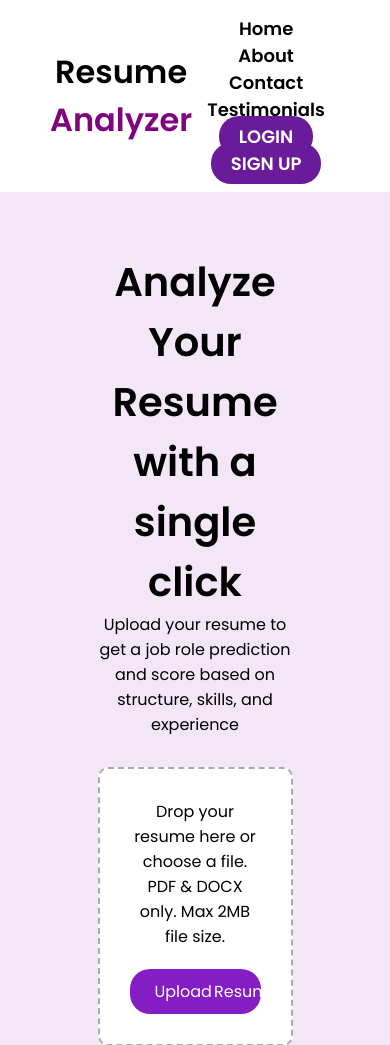
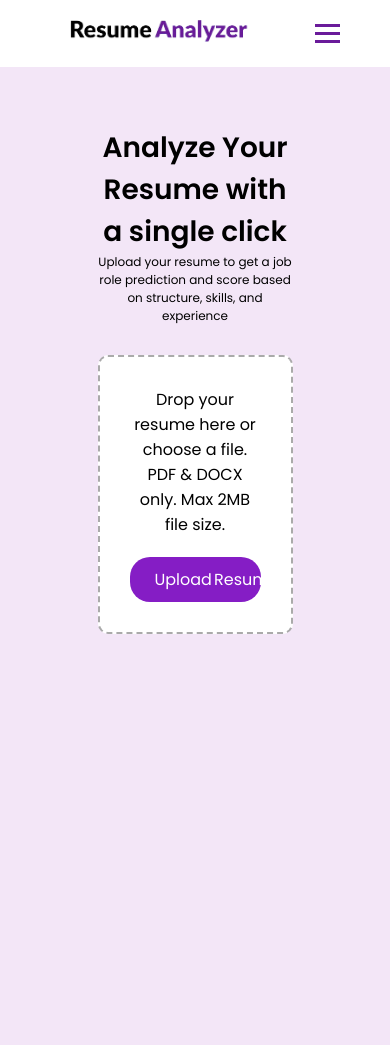
Before and after one commit to akankshaa01/Resume-Analyzer, a Flask app: page / in a window 390 px wide. Shown: the top 1045 px of the page. After the commit the page ends 634 px from the top, so only its background shows below. Run offline with Flask 3, Linux system fonts and the light colour scheme; parts of the project's set-up code (start-up, migrations or seed data) failed here and were passed over.

Commit message:
improved index.html design

```diff
--- a/templates/index.html
+++ b/templates/index.html
@@ -25,14 +25,22 @@
             display: flex;
             justify-content: space-between;
             align-items: center;
+            position: relative;
+            z-index: 1000;
         }
+
+        .nav-links {
+            display: flex;
+            align-items: center;
+            gap: 15px;
+    }
 
         .navbar a {
             color: black;
             text-decoration: none;
             margin: 0 15px;
-            font-weight: 550;
-            font-size: large;
+            font-weight: 505;
+            font-size: 17px;
         }
 
         .navbar a:hover {
@@ -42,9 +50,9 @@
         .login-btn {
             background-color: #6a1b9a;
             color: white;
-            border-radius: 20px;
-            padding: 8px 20px;
-            font-weight: 550;
+            border-radius: 50px;
+            padding: 5px 17px;
+            font-weight: 505;
             text-transform: uppercase;
             text-decoration: none;
         }
@@ -58,15 +66,30 @@
             font-size: 2em;
         }
 
+        .hamburger {
+      display: none;
+      flex-direction: column;
+      cursor: pointer;
+      gap: 5px;
+    }
+
+    .hamburger div {
+      width: 25px;
+      height: 3px;
+      background-color: #6a1b9a;
+      transition: 0.4s;
+    }
+    .main-content h1 {
+      font-size: 40px;
+    }
+
+
       .main-content {
       text-align: center;
       margin: 60px auto;
       max-width: 50%;
     }
 
-    .main-content h1 {
-      font-size: 40px;
-    }
 
     .upload-box {
       background-color: white;
@@ -103,21 +126,68 @@
       font-weight: bold;
       color: #2e7d32;
     }
+    .logo img{
+      height: 50px;
+    }
+    @media (max-width: 768px) {
+      .nav-links {
+        display: none;
+        position: absolute;
+        top: 70px;
+        right: 20px;
+        background-color: white;
+        flex-direction: column;
+        width: 200px;
+        padding: 20px;
+        border-radius: 10px;
+        box-shadow: 0 8px 16px rgba(0, 0, 0, 0.2);
+      }
+      .nav-links.active {
+        display: flex;
+      }
+
+      .hamburger {
+        display: flex;
+      }
+      .navbar .logo img{
+        height:30px;
+      }
+      .main-content {
+        margin: 60px auto;
+      }
+
+      .main-content h1 {
+                font-size: 28px !important; /* Smaller text for mobile */
+            }
+
+      .text {
+        font-size: 12px;
+      }
+
+    }
     </style>
 </head>
 
 <body>
     <div class="navbar">
         <div class="logo">
-            <h2><span style="color: black;">Resume</span> <span style="color: purple;">Analyzer</span></h2>
+          <a href="/home">
+            <img src="{{ url_for('static', filename='logo.png') }}" alt="Logo" >
+          </a>
         </div>
-        <div>
+
+        <div class="hamburger" onclick="toggleMenu()">
+          <div></div>
+          <div></div>
+          <div></div>
+        </div>
+
+        <div class="nav-links" id="navLinks">
+
             <a href="/home">Home</a>
-            <a href="#">About</a>
-            <a href="#">Contact</a>
             <a href="#">Testimonials</a>
             {% if current_user.is_authenticated %}
-            <a class="login-btn" href="/history">History</a> |
+            <a class="login-btn" href="/history">History</a>
             <a class="login-btn" href="/logout">Logout</a>
           {% else %}
             <a class="login-btn" href="/login">Login</a>
@@ -129,7 +199,7 @@
       <section class="main-section">
     <div class="main-content">
       <h1>Analyze Your Resume with a single click</h1>
-      <p>Upload your resume to get a job role prediction and score based on structure, skills, and experience</p>
+      <p class="text">Upload your resume to get a job role prediction and score based on structure, skills, and experience</p>
       <div class="upload-box">
         <p>Drop your resume here or choose a file.<br>PDF & DOCX only. Max 2MB file size.</p>
 
@@ -145,6 +215,11 @@
   </section>
 
   <script>
+
+function toggleMenu() {
+      document.getElementById('navLinks').classList.toggle('active');
+    }
+
     document.getElementById('resumeInput').addEventListener('change', function () {
   if (this.files.length) {
     document.getElementById('resumeForm').submit();
```
Also changed, not shown: templates/exrcise.html (deleted, +0 -112 lines), templates/history.html (+6 -4 lines), templates/index1.html (deleted, +0 -25 lines), templates/select_role.html (+13 -10 lines), static/logo.png (added).
